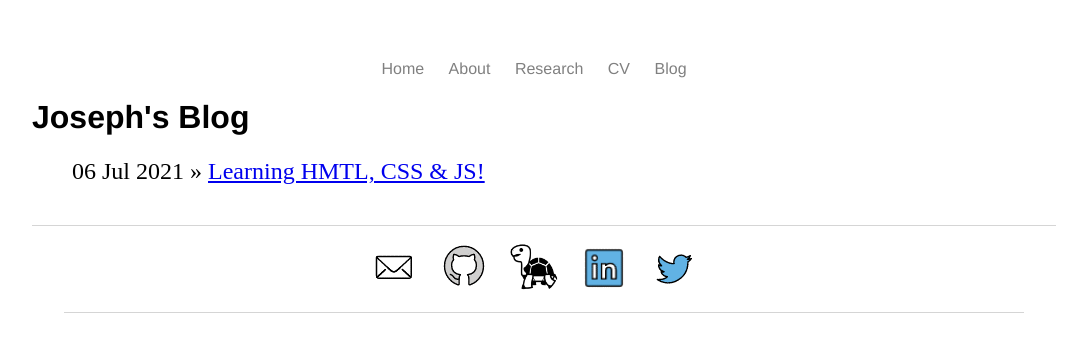
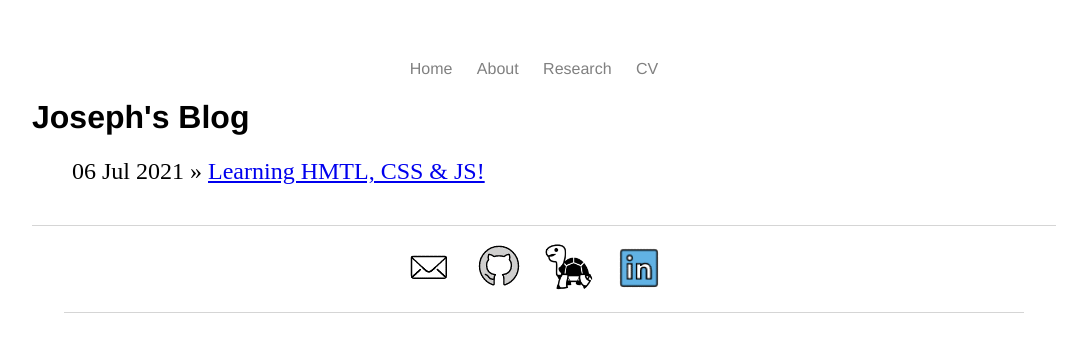
Before and after one commit to ColantonioLearn/ColantonioLearn.github.io, a Jekyll site: the page built from blog/index.html, in a window 1280 px wide. Shown: the top 352 px of the page, without its empty margins (96-1183 px from the left). Built offline with Jekyll 4.4.1, drawn with Linux system fonts in a browser that asks for light colours.

Commit message:
Remove twitter fully

```diff
--- a/_layouts/default.html
+++ b/_layouts/default.html
@@ -16,7 +16,6 @@
 	        	<li><a href="/about" class="menu">About</a></li>
 			<li><a href="/research" class="menu">Research</a></li>
         		<li><a href="/cv/CV_ColantonioJoseph.pdf", target="_blank" class="menu">CV</a></li>
-        		<li><a href="/blog" class="menu">Blog</a></li>
     		</ul>
 		</nav> </center>
 		<div class="container">
--- a/blog/index.html
+++ b/blog/index.html
@@ -23,9 +23,6 @@ title: Joseph's Blog
 					<li><a href="https://www.linkedin.com/in/joseph-colantonio-63186692/", target="_blank" class="menu">
 						<img src="/images/linkedin.png" alt="linkedIn" width=50px>
 					</a></li>
-					<li><a href="https://twitter.com/JosephCola2nd", target="_blank" class="menu">
-						<img src="/images/twitter.png" alt="twitter" width=50px>
-					</a></li>
 		</ul>
 	</footer>
 </body>
--- a/research/index.html
+++ b/research/index.html
@@ -23,9 +23,6 @@ title: Ongoing Projects
 				<li><a href="https://www.linkedin.com/in/joseph-colantonio-63186692/", target="_blank" class="menu">
 					<img src="/images/linkedin.png" alt="linkedIn" width=50px>
 				</a></li>
-				<li><a href="https://twitter.com/JosephCola2nd", target="_blank" class="menu">
-					<img src="/images/twitter.png" alt="twitter" width=50px>
-				</a></li>
 	</ul>
 </footer>
 </body>
```
